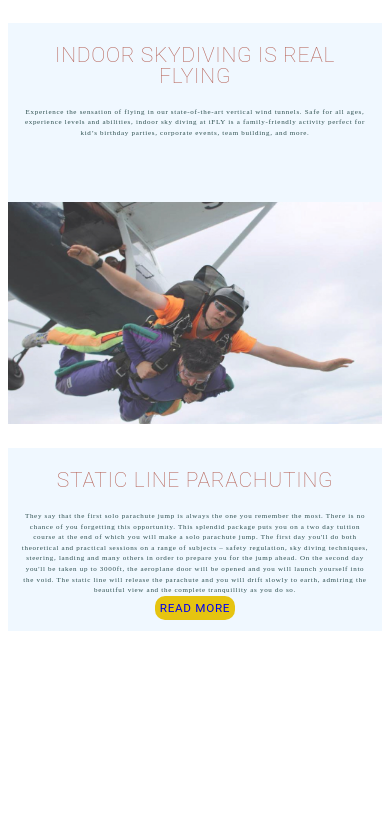
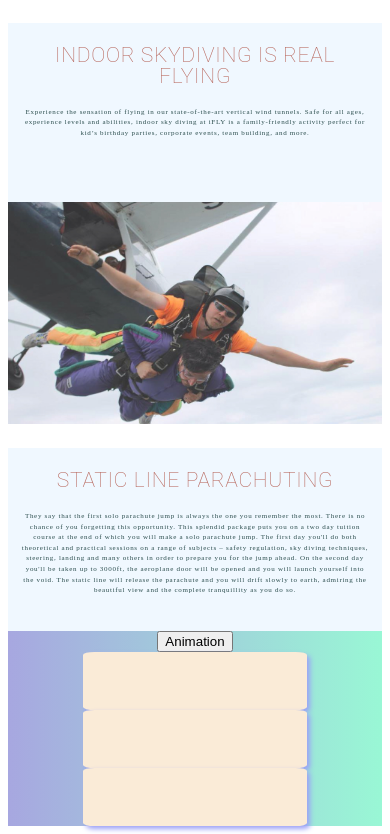
Before and after one commit to bahhtee17/vue-portfolio-website, a Vue app: page /#/ in a window 390 px wide. Shown: the part 1141-1975 px from the top of the page. Before the commit the page ends 1780 px from the top, so only its background shows below. Built offline with nearby package versions, Linux system fonts and the light colour scheme.

Commit message:
added gsap and animate.css plugins

```diff
--- a/src/App.vue
+++ b/src/App.vue
@@ -16,8 +16,11 @@ body{
 
 
 #app #nav{
+
+
+
   font-family: Roboto;
- background-color: #A6998A;
+ background: linear-gradient(to right, rgb(118, 118, 245), rgb(42, 97, 199));
   height: 50px;
   display: flex;
   justify-content: space-around;
--- a/src/components/Header.vue
+++ b/src/components/Header.vue
@@ -1,11 +1,11 @@
 <template>
   <header class="container">
     <div class="header">
-       <h1>Skyjump</h1>
+       <h1 class=" .animate__bounce animate__backInDown ">Skyjump</h1>
     </div>
 
     <div class="sub-header">
-        <h3>Feel gravity in your skin</h3>
+        <h3 class="animate__backInRight">Feel gravity in your skin</h3>
     </div>
 
     <div class="btn">
@@ -15,8 +15,10 @@
 </template>
 
 <script>
+import 'animate.css';
+import { gsap } from "gsap";
+export default {
 
-export default {
 
 }
 </script>
@@ -37,6 +39,7 @@ export default {
   }
 
  .header h1{
+
      font-family: Roboto;
      color: #C2D2F2;
      height: 2vw;
@@ -45,9 +48,15 @@ export default {
      letter-spacing: 0.2em;
      font-weight: 300;
      text-transform: uppercase;
+     animation-duration: 2s;
+     animation-delay: 0s;
+
  }
 
  .sub-header h3{
+
+     animation-duration: 2s;
+     animation-delay: 0s;
      color: #C2D2F2;
      font-family: Roboto;
      font-style: normal;
--- /dev/null
+++ b/src/components/Plans.vue
@@ -0,0 +1,97 @@
+<template>
+  <div class="container">
+<button @click="change = !change">Animation</button>
+<transition name="scale"
+enter-active-class="animate__animated animate__tada" leave-active-class="animate__animated animate__bounceOutRight">
+    <div v-if="change" class="first-time">
+
+     </div>
+</transition>
+
+
+
+     <div class="monthly">
+
+     </div>
+
+     <div class="yearly">
+
+     </div>
+  </div>
+</template>
+
+<script>
+import 'animate.css';
+export default {
+    data(){
+        return{
+            change: true
+        }
+    }
+
+}
+</script>
+
+<style scoped>
+
+
+
+  .container{
+      display: flex;
+      justify-content: space-around;
+      align-items: center;
+      background: linear-gradient(to right, #A7A7E0, #99F7D5);
+      width: 100%;
+      height: 35vw;
+
+  }
+
+  .first-time{
+      border-radius: 5%;
+      width: 20%;
+       box-shadow: 10px 10px 5px #9CA1F7;
+      height: 65%;
+      background-color: antiquewhite;
+  }
+
+  .monthly{
+      border-radius: 5%;
+      box-shadow: 10px 10px 5px #9CA1F7;
+      width: 20%;
+      height: 65%;
+      background-color: antiquewhite;
+  }
+
+  .yearly{
+      border-radius: 5%;
+      width: 20%;
+       box-shadow: 10px 10px 5px #9CA1F7;
+      height: 65%;
+      background-color: antiquewhite;
+  }
+
+  @media only screen and (max-width:800px){
+      .container{
+          height: 50vw;
+          flex-direction: column;
+      }
+
+      .first-time{
+          height: 30%;
+          width: 60%;
+           box-shadow: 3px 3px 5px #9CA1F7;
+      }
+
+      .monthly{
+          height: 30%;
+          width: 60%;
+           box-shadow: 3px 3px 5px #9CA1F7;
+      }
+
+      .yearly{
+        height: 30%;
+          width: 60%;
+           box-shadow: 3px 3px 5px #9CA1F7;
+      }
+  }
+</style>
--- a/src/components/ThirdSection.vue
+++ b/src/components/ThirdSection.vue
@@ -8,7 +8,7 @@
     <div class="text">
        <h3 class="header">Static Line Parachuting </h3>
        <p> They say that the first solo parachute jump is always the one you remember the most. There is no chance of you forgetting this opportunity. This splendid package puts you on a two day tuition course at the end of which you will make a solo parachute jump. The first day you'll do both theoretical and practical sessions on a range of subjects – safety regulation, sky diving techniques, steering, landing and many others in order to prepare you for the jump ahead. On the second day you'll be taken up to 3000ft, the aeroplane door will be opened and you will launch yourself into the void. The static line will release the parachute and you will drift slowly to earth, admiring the beautiful view and the complete tranquillity as you do so.</p>
-       <a :href="url" class="btn">Read More</a>
+
     </div>
 
 
@@ -20,7 +20,7 @@
 export default {
     data(){
         return{
-            url: 'https://simple.wikipedia.org/wiki/Skydiving'
+
         }
     }
 
--- a/src/views/Home.vue
+++ b/src/views/Home.vue
@@ -15,6 +15,10 @@
     <div class="thirdSection">
        <ThirdSection />
     </div>
+
+    <div class="plans">
+      <Plans />
+    </div>
   </div>
 
 </template>
@@ -25,13 +29,15 @@ import Header from '../components/Header.vue'
 import FirstSection from '../components/FirstSection.vue'
 import SecondSection from '../components/SecondSection.vue'
 import ThirdSection from '../components/ThirdSection.vue'
+import Plans from '../components/Plans.vue'
 export default {
   name: 'Home',
   components: {
     Header,
     FirstSection,
     SecondSection,
-    ThirdSection
+    ThirdSection,
+    Plans
   }
 }
 </script>
```
Also changed, not shown: 1 other file (tests, documents, lock files or other folders).
